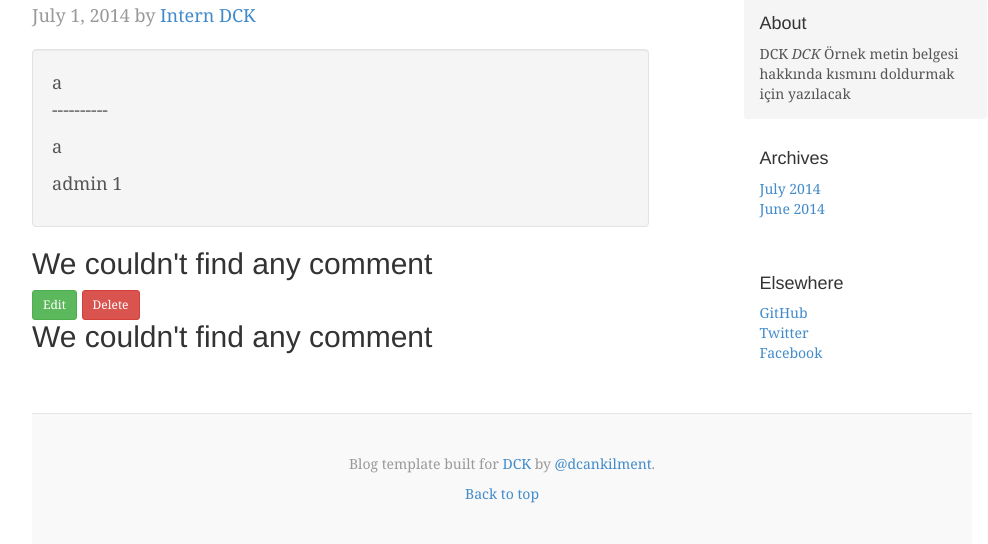
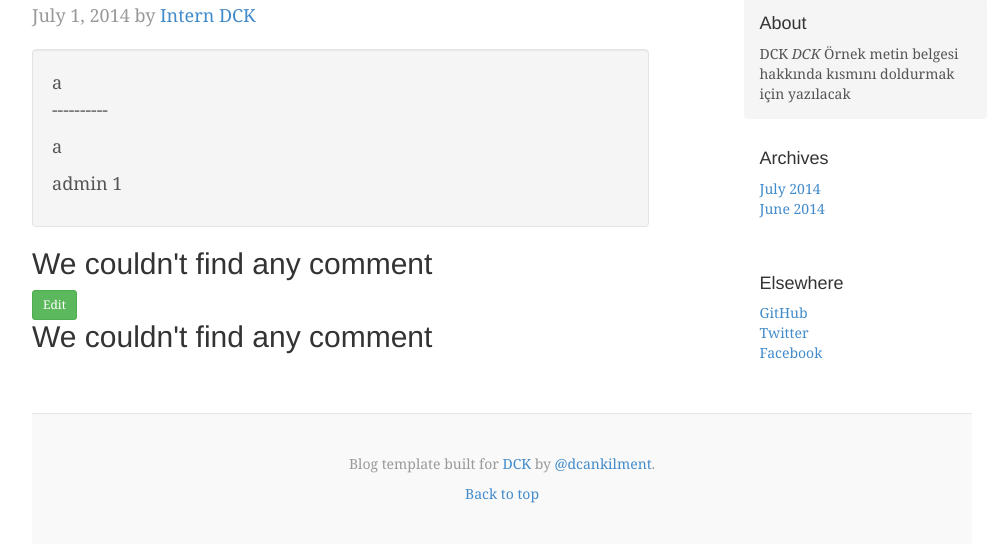
Before and after one commit to dogancankilment/dck-blog, a Django app: page /blog/single_post/1 in a window 1280 px wide. Shown: the part 271-815 px from the top of the page, without its empty margins (138-1126 px from the left). Run offline with Django 3.2, Linux system fonts and the light colour scheme; data comes from the database, SQL or seed files in the repository; parts of the project's set-up code (start-up, migrations or seed data) failed here and were passed over; some libraries are stand-ins or nearby versions.

Commit message:
deleted link

```diff
--- a/myblog/templates/post/single_post.html
+++ b/myblog/templates/post/single_post.html
@@ -24,6 +24,5 @@
             {% endblock comment_content %}
 {% block edit %}
         <a href="{% url edit_post post.id %}"  class="btn btn-sm btn-success">Edit</a>
-        <a href="{% url delete_post post.id %}"  class="btn btn-sm btn-danger">Delete</a>
 {% endblock edit %}
 {% endblock post_content %}
```
